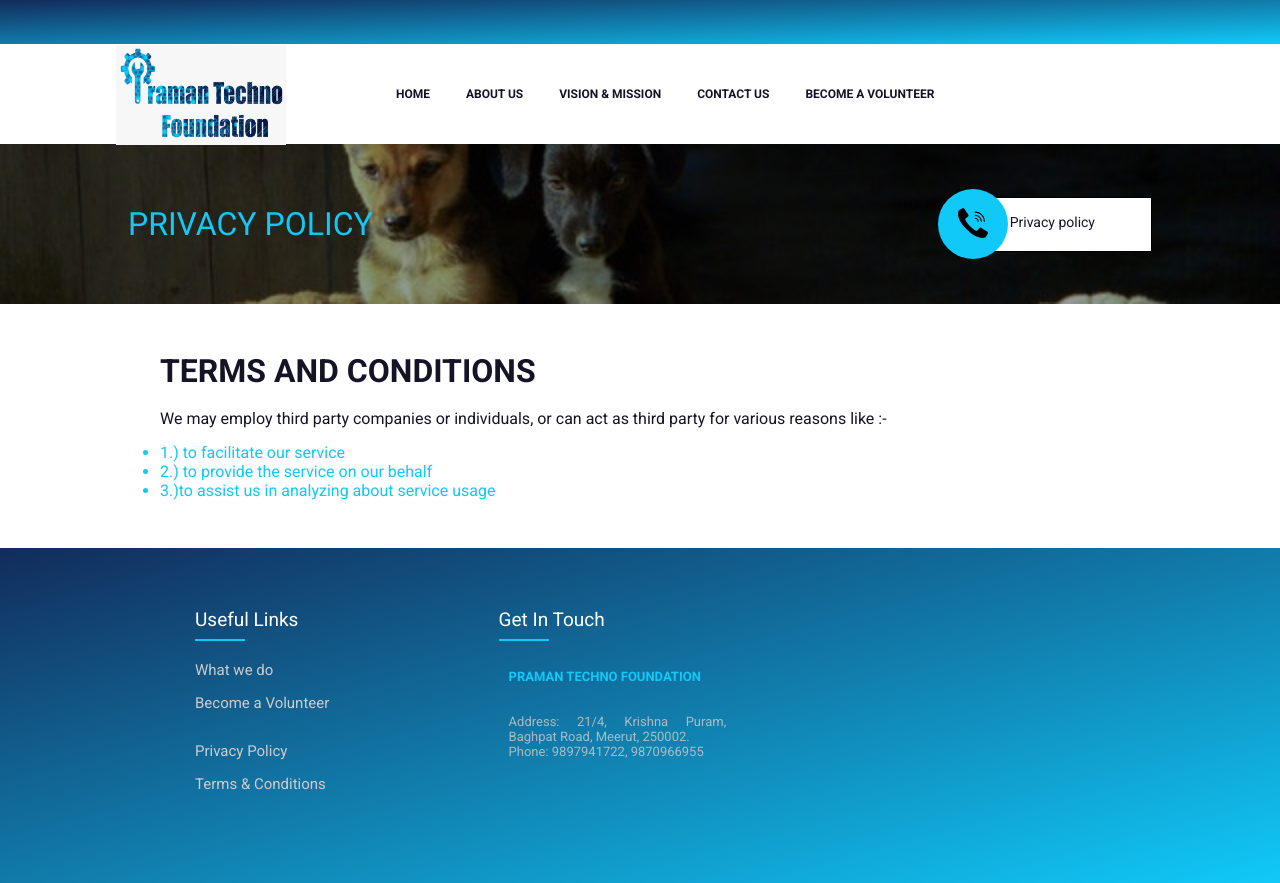
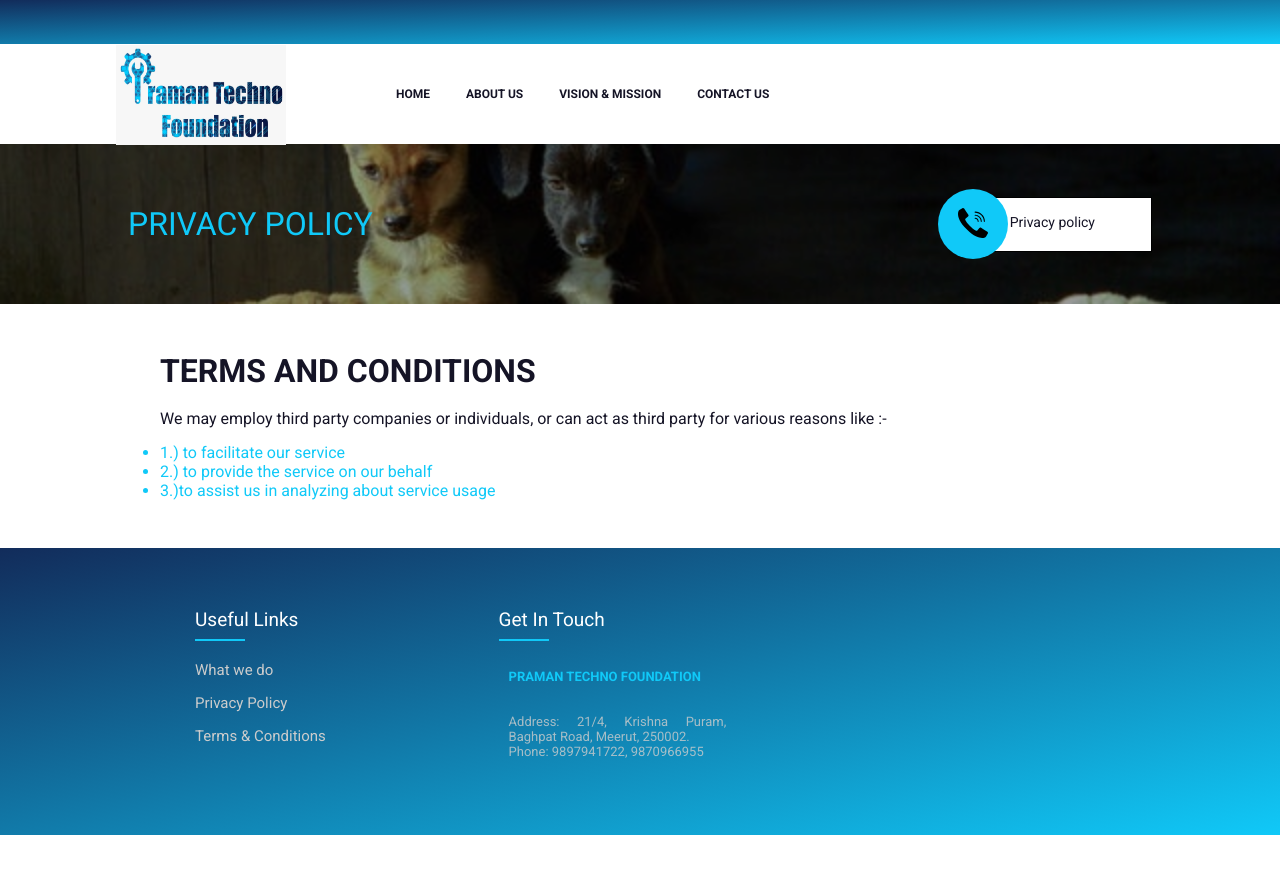
Before and after one commit to onebyezero/pramantechnofoundation, a React (Create React App) app: page /terms in a window 1280 px wide. After the commit the page ends 835 px from the top, so only its background shows below. Built offline with nearby package versions, Linux system fonts and the light colour scheme.

Commit message:
become volunteer removed

```diff
--- a/src/components/BecomeAVolunteerPage.js
+++ b/src/components/BecomeAVolunteerPage.js
@@ -17,7 +17,7 @@ const BecomeAVolunteerPage = () => {
         loader ? <Loader /> :
           <div className="volunteer-form-container">
             <div className="volunteer-inner">
-              <div className="volunteer-label">Become A Volunteer</div>
+              {/* <div className="volunteer-label">Become A Volunteer</div> */}
               <div className="volunteer-input">
                 <label htmlFor="full-name">
                   <i class="far fa-user"/>
--- a/src/components/Footer.js
+++ b/src/components/Footer.js
@@ -3,8 +3,8 @@ import * as utils from '../HelperFiles/Utils.js';
 
 const usefulLinks = [
   {name:'What we do', id: 'what-we-do'},
-  {name: 'Become a Volunteer', id: 'become-a-volunteer'},
-  'Join With Us',
+  // {name: 'Become a Volunteer', id: 'become-a-volunteer'},
+  // 'Join With Us',
   {name: 'Privacy Policy', id: 'privacy-policy'},
   {name: 'Terms & Conditions', id: 'terms'},
   'Refund Poilcy'
--- a/src/components/MenuNav.js
+++ b/src/components/MenuNav.js
@@ -7,7 +7,7 @@ const navOptions = [
   { name: 'About Us', pathname: '/about'},
   { name: 'Vision & Mission', pathname: '/vision-n-mission' },
   { name: 'Contact Us', pathname: '/contact' },
-  { name: 'Become A Volunteer', pathname: '/become-a-volunteer' }
+  // { name: 'Become A Volunteer', pathname: '/become-a-volunteer' }
 ]
 
 const MenuNav = (props) => {
```
